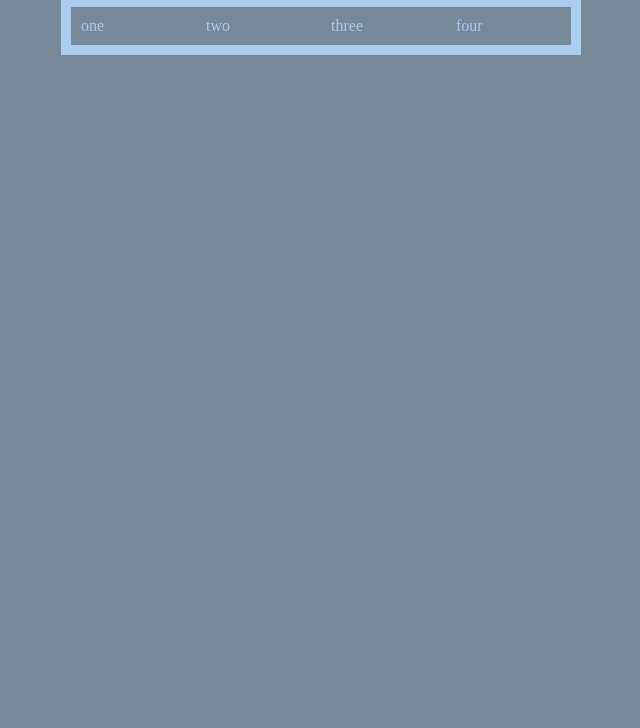
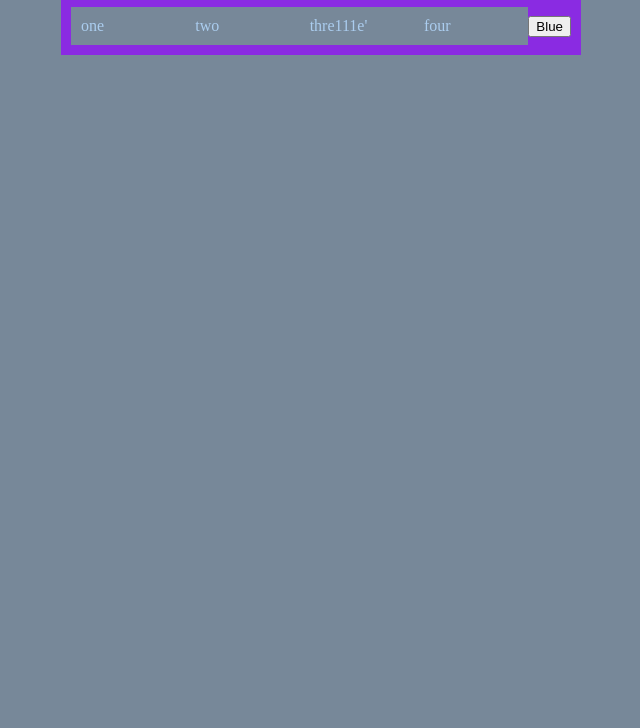
Before and after one commit to gnorken/gh_test, a plain HTML site: page index.html in a window 1280 px wide. Shown: the part 72-800 px from the top of the page, without its empty margins (319-959 px from the left). Drawn offline with Linux system fonts and the light colour scheme.

Commit message:
endringer

```diff
--- a/index.html
+++ b/index.html
@@ -5,18 +5,21 @@
     <meta http-equiv="X-UA-Compatible" content="IE=edge">
     <meta name="viewport" content="width=device-width, initial-scale=1.0">
     <link rel="stylesheet" href="style.css">
+
     <title>Github Test</title>
 </head>
 <body>
 
-    <h1>Test</h1>
+    <h1 id="'overskrift">Test</h1>
 
-   <div>
+   <div id="container">
        <div>one</div>
        <div>two</div>
-       <div>three</div>
+       <div>thre111e'</div>
        <div>four</div>
+       <button onclick="changeColor('blue');">Blue</button>
    </div>
 
+   <script src="index.js"></script>
 </body>
 </html>
--- /dev/null
+++ b/index.js
@@ -0,0 +1,4 @@
+function changeColor(newColor) {
+    var elem = document.getElementById('container');
+    elem.style.color = newColor;
+  }
--- a/style.css
+++ b/style.css
@@ -26,3 +26,7 @@ div > div {
     background-color: lightslategray;
     padding: 10px;
 }
+
+#container {
+    background-color: blueviolet;
+}
```
